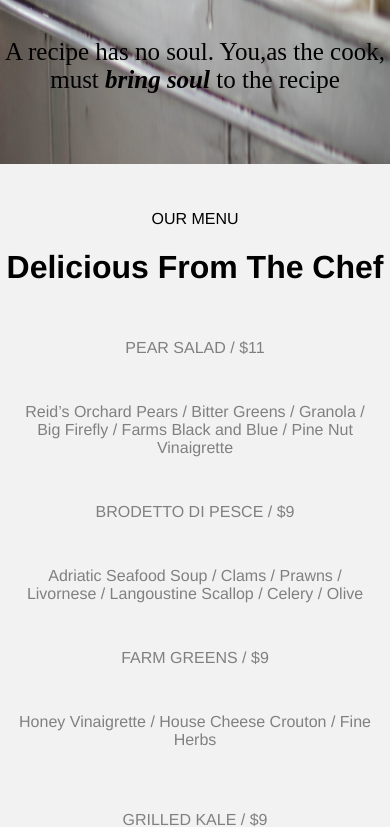
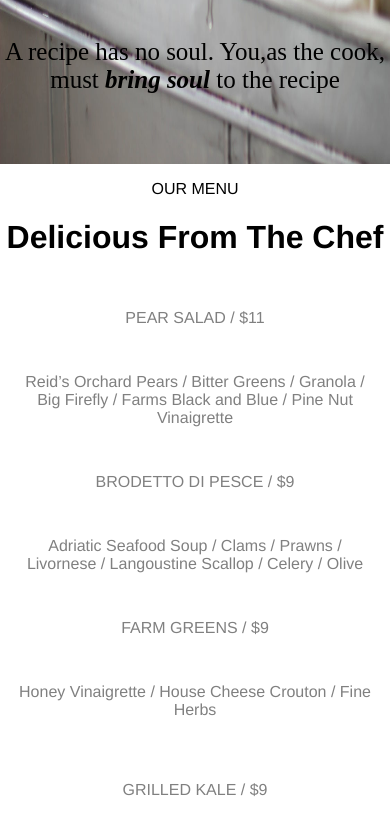
Before and after one commit to HemanshiBapodariya/HTML-CSS-Project---HTML-CSS-Mini-Project---vbqau6ao5g61, a plain HTML site: page index.html in a window 390 px wide. Shown: the part 720-1547 px from the top of the page. Drawn offline with Linux system fonts and the light colour scheme.

Commit message:
Update styles.css

```diff
--- a/styles.css
+++ b/styles.css
@@ -43,7 +43,7 @@ body{
     color: black;
 }
 .content {
-    background-color: #f2f2f2;
+    /* background-color: #f2f2f2; */
     height: 100%;
     width: 100%;
     margin-top: 180px;
@@ -293,10 +293,9 @@ body{
         color: black;
     }
     .content {
-        background-color: #f2f2f2;
         height: 100%;
         width: 100%;
-        /* margin-top: 145px; */
+        margin-top: 150px;
     }
     .content p{
         text-align: center;
```
